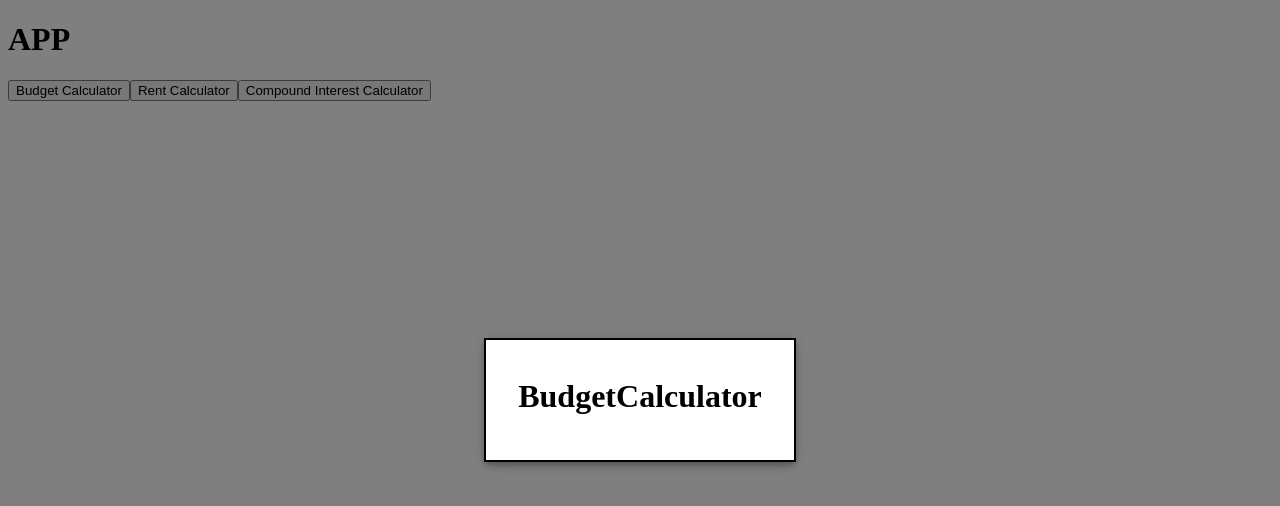
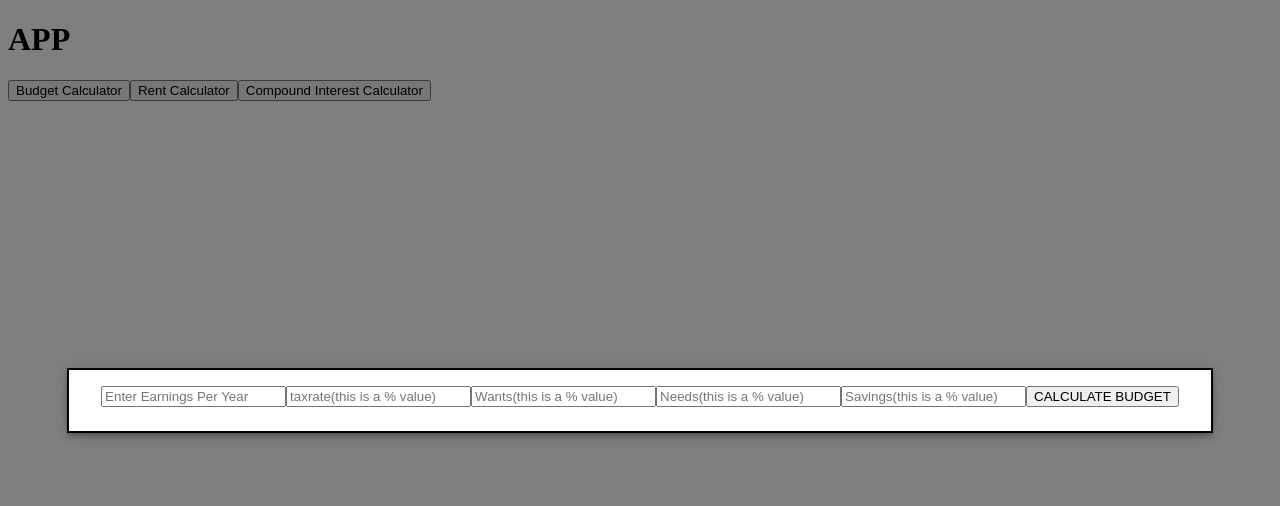
Before and after one commit to mrnguyener21/FInancial_Tool_Web_App, a React (Create React App) app: page / in a window 1280 px wide. Both pictures are taken after a click on the button "Budget Calculator". Shown: the top 506 px of the page. Built offline with nearby package versions, Linux system fonts and the light colour scheme.

Commit message:
created budget modal

```diff
--- a/src/App.js
+++ b/src/App.js
@@ -1,5 +1,7 @@
-import React from 'react';
+import React, {useState} from 'react';
 import {BudgetCalculator, CompoundInterestCalculator, RentCalculator} from './Components';
+
+// import styles from './App.module.css'
 
 import { makeStyles } from '@material-ui/core/styles';
 import Modal from '@material-ui/core/Modal';
@@ -10,7 +12,6 @@ import Fade from '@material-ui/core/Fade';
 
 
 const App = ()=> {
-
   //probably take useStyles and transition it to app.module.css later
   const useStyles = makeStyles((theme) => ({
     modal: {
@@ -26,9 +27,9 @@ const App = ()=> {
     },
   }));
   const classes = useStyles();
-  const [budget, setBudget] = React.useState(false);
-  const [rent, setRent] = React.useState(false);
-  const [compoundInterest, setCompoundInterest] = React.useState(false);
+  const [budget, setBudget] = useState(false);
+  const [rent, setRent] = useState(false);
+  const [compoundInterest, setCompoundInterest] = useState(false);
 
   const openBudget = () => {
     setBudget(true)
@@ -42,12 +43,12 @@ const App = ()=> {
     setCompoundInterest(true)
 
   };
-
   const handleClose = () => {
     setBudget(false);
     setRent(false);
     setCompoundInterest(false);
   };
+
   return (
     <div className="App">
      <h1>APP</h1>
--- a/src/Components/BudgetCalculator/BudgetCalculator.jsx
+++ b/src/Components/BudgetCalculator/BudgetCalculator.jsx
@@ -1,9 +1,31 @@
-import React from 'react';
+import React, {useState} from 'react';
+import BudgetChart from './BudgetChart/BudgetChart';
+
 
 const BudgetCalculator = () => {
-    return(
-        <div>
-            <h1>BudgetCalculator</h1>
+    const [salary, Setsalary] = useState('');
+    const [taxRate, setTaxRate] = useState('');
+    const [wantsBudget, setWantsBudget] = useState('');
+    const [needsBudget, setNeedsBudget] = useState('');
+    const [savingsBudget, setSavingsBudget] = useState('');
+
+
+    const taxFormula =  salary*(taxRate/100);
+    const wantsFormula =  (salary - taxFormula)*(wantsBudget/100);
+    const needsFormula =  (salary - taxFormula)*(needsBudget/100);
+    const savingsFormula =  (salary - taxFormula)*(savingsBudget/100);
+
+    const totalBudget = parseInt(wantsBudget) + parseInt(needsBudget) + parseInt(savingsBudget);
+
+    return (
+        <div >
+        <input type='text' placeholder="Enter Earnings Per Year" value={salary} onChange={(e) => Setsalary(e.target.value)}/>
+        <input type='text' placeholder='taxrate(this is a % value)' value={taxRate} onChange={(e)=> setTaxRate(e.target.value) } />
+        <input type='text' placeholder='Wants(this is a % value)' value={wantsBudget} onChange={(e)=> setWantsBudget(e.target.value)}/>
+        <input type='text 'placeholder='Needs(this is a % value)' value={needsBudget} onChange={(e)=> setNeedsBudget(e.target.value)} />
+        <input type='text 'placeholder='Savings(this is a % value)' value={savingsBudget} onChange={(e)=> setSavingsBudget(e.target.value)}
+        />
+        <BudgetChart salary={parseInt(salary)} totalBudget={totalBudget}wantsFormula={wantsFormula} needsFormula={needsFormula} savingsFormula={savingsFormula} taxFormula={taxFormula}/>
         </div>
     )
 }
--- /dev/null
+++ b/src/Components/BudgetCalculator/BudgetChart/BudgetChart.jsx
@@ -0,0 +1,48 @@
+/* eslint-disable no-unused-expressions */
+import React, { useState } from 'react';
+import {Doughnut} from 'react-chartjs-2';
+// import styles from './Chart.module.css'
+
+const BudgetChart = ({totalBudget, wantsFormula, needsFormula, savingsFormula, taxFormula}) => {
+    const [click, setClick] = useState(false)
+    const data =  {
+        labels: [
+            'Wants',
+            'Needs',
+            'Savings',
+            'Tax',
+        ],
+        datasets: [{
+            data: [wantsFormula, needsFormula, savingsFormula, taxFormula],
+            backgroundColor: [
+            '#FF6384',
+            '#36A2EB',
+            '#FFCE56',
+            '#CC99FF'
+            ],
+            hoverBackgroundColor: [
+            '#FF6384',
+            '#36A2EB',
+            '#FFCE56',
+            '#CC99FF'
+            ]
+        }]
+    };
+
+
+    return (
+        <>
+        <button onClick={()=>{
+            totalBudget === 100?(
+               setClick(true)
+            ) : alert(`current budget is ${totalBudget}. Wants, needs and savings must add up to be 100`)
+        }}
+        >CALCULATE BUDGET</button>
+        {click?(
+            <Doughnut data={data}/>
+        ):console.log('no click')}
+        </>
+    )
+}
+
+    export default BudgetChart;
```
Also changed, not shown: src/Components/BudgetCalculator/BudgetCalculator.module.css (added), src/Components/BudgetCalculator/BudgetChart/BudgetChart.module.css (added), src/Components/CompoundInterestCalculator/CompoundInterestChart/CompoundInterestChart.jsx (added), src/Components/CompoundInterestCalculator/CompoundInterestChart/CompoundInterestChart.module.css (added), src/Components/RentCalculator/RentCalculatorChart/RentCalculatorChart.jsx (deleted), src/Components/RentCalculator/RentCalculatorChart/RentCalculatorChart.module.css (deleted), src/Components/RentCalculator/RentChart/RentChart.jsx (added), src/Components/RentCalculator/RentChart/RentChart.module.css (added), 1 other file (tests, documents, lock files or other folders).
